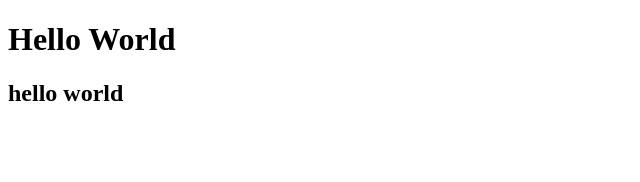
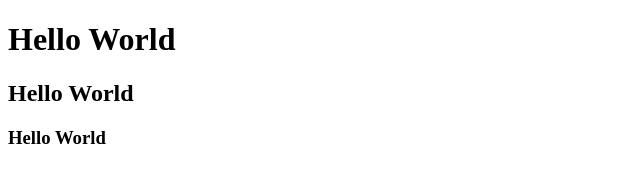
Before and after one commit to numa-sea/test, a plain HTML site: page index.html in a window 1280 px wide. Shown: the whole page, without its empty margins (0-640 px from the left). Drawn offline with Linux system fonts and the light colour scheme.

Commit message:
cloneからコミットのテスト

```diff
--- a/index.html
+++ b/index.html
@@ -2,6 +2,7 @@
 <html>
 <body>
 <h1>Hello World</h1>
-<h2>hello world</h2>
+<h2>Hello World</h2>
+<h3>Hello World</h3>
 </body>
 </html>
```
